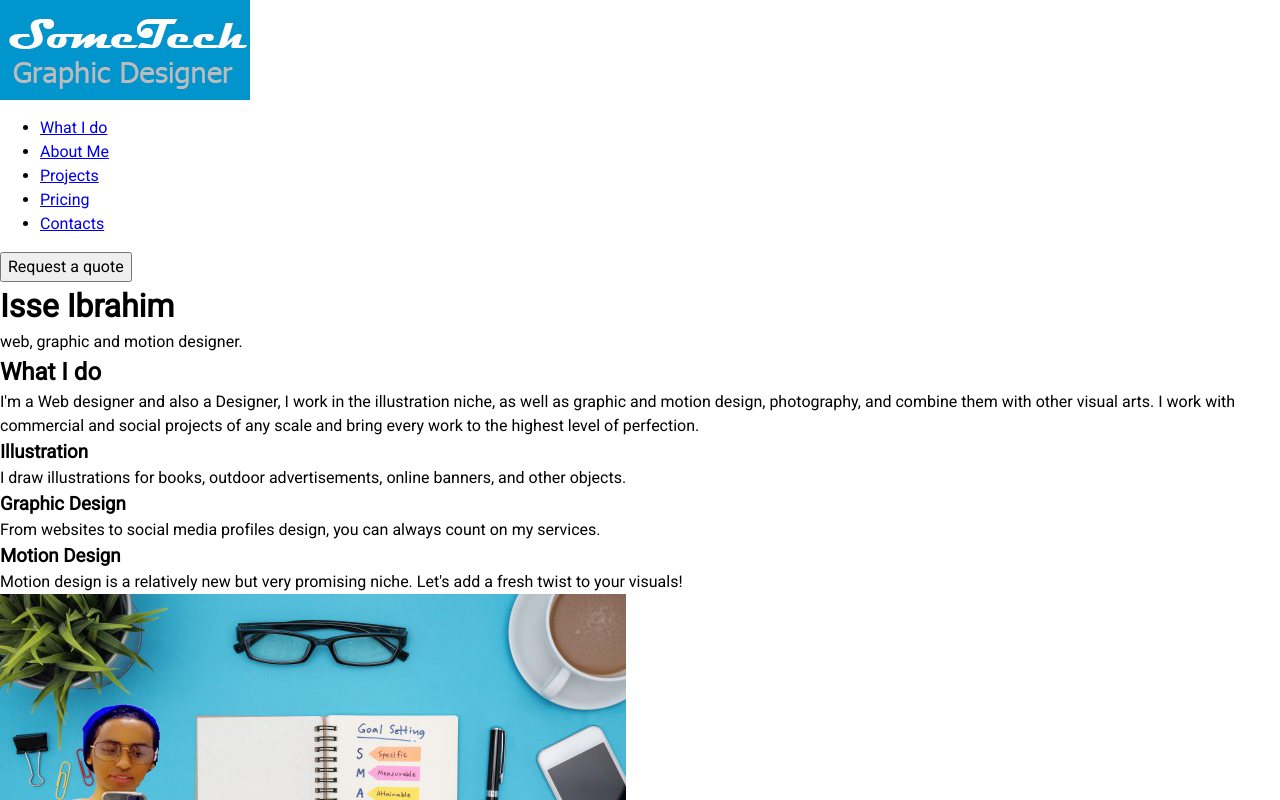
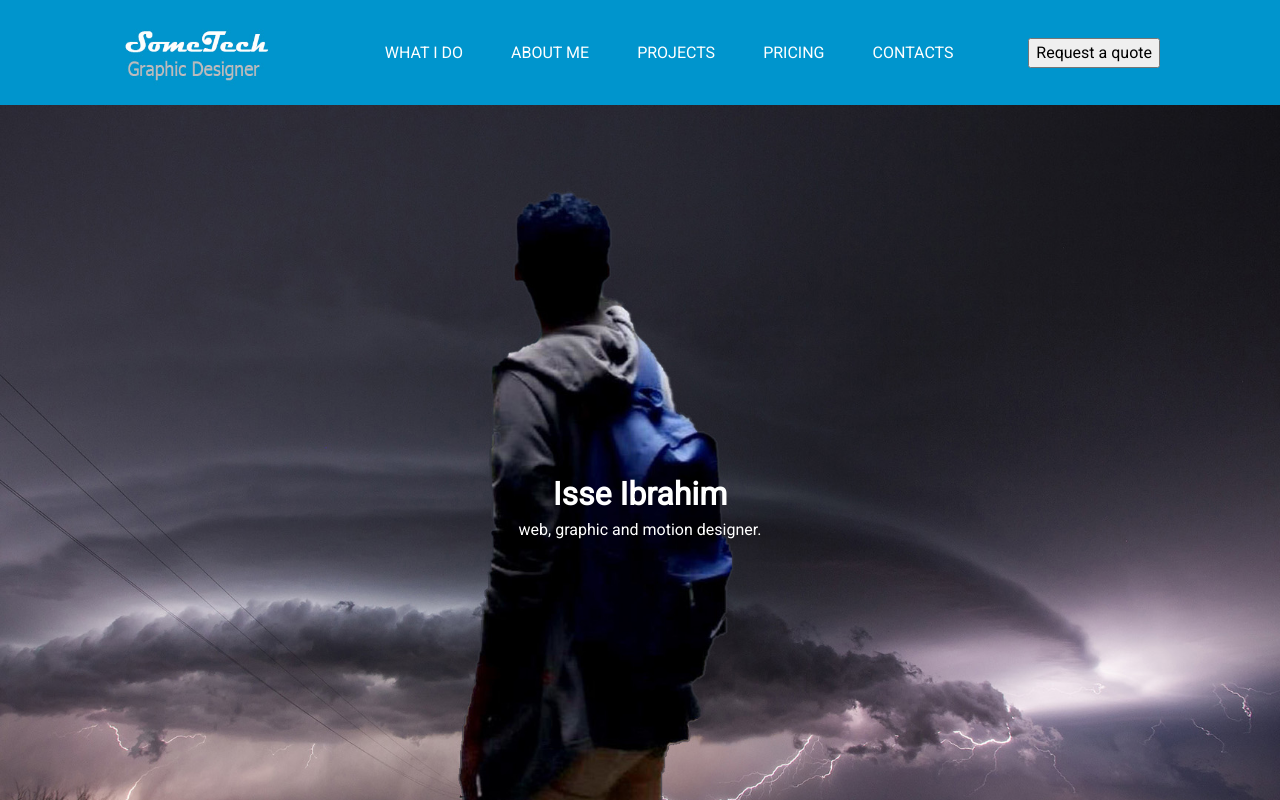
Before and after one commit to isibrahiim/604-My-Project, a plain HTML site: page index.html in a window 1280 px wide. Shown: the top 800 px of the page. Drawn offline with Linux system fonts and the light colour scheme.

Commit message:
header and  navigation done 95%

```diff
--- a/css/index.css
+++ b/css/index.css
@@ -3,3 +3,58 @@
 body {
     font-family: 'Roboto', sans-serif;;
 }
+
+.container{
+    max-width: 1280px;
+    margin: auto;
+    padding: 0 1.5rem;
+    overflow: hidden;
+}
+#logo {
+    width: 150px;
+    height: 70px;
+
+}
+
+#main-nav {
+    position: fixed;
+    top: 0;
+    left: 0;
+    padding: 40px 120px;
+    width: 100%;
+    height: 105px;
+    z-index: 100000;
+    display: flex;
+    justify-content: space-between;
+    align-items: center;
+    /* padding-top: 1.5rem; */
+    background: #0095CD;
+
+}
+#main-nav ul {
+    display: flex;
+}
+#main-nav li {
+    padding: 1rem 1.5rem;
+    list-style: none;
+
+}
+#main-nav ul li a {
+    text-decoration: none;
+    color: #fff;
+    text-transform: uppercase;
+    border-bottom: 3px transparent solid;
+    padding-bottom: 0.5rem;
+
+}
+#header-Home {
+    background: url("../img/dark-sky.jpg") no-repeat center right/cover;
+    height: 100vh;
+    color: #fff;
+    margin-top: 100px;
+
+}
+#header-Home .header-content {
+    text-align: center;
+    padding-top: 30%;
+}
```
Also changed, not shown: img/dark-sky.jpg (added).
